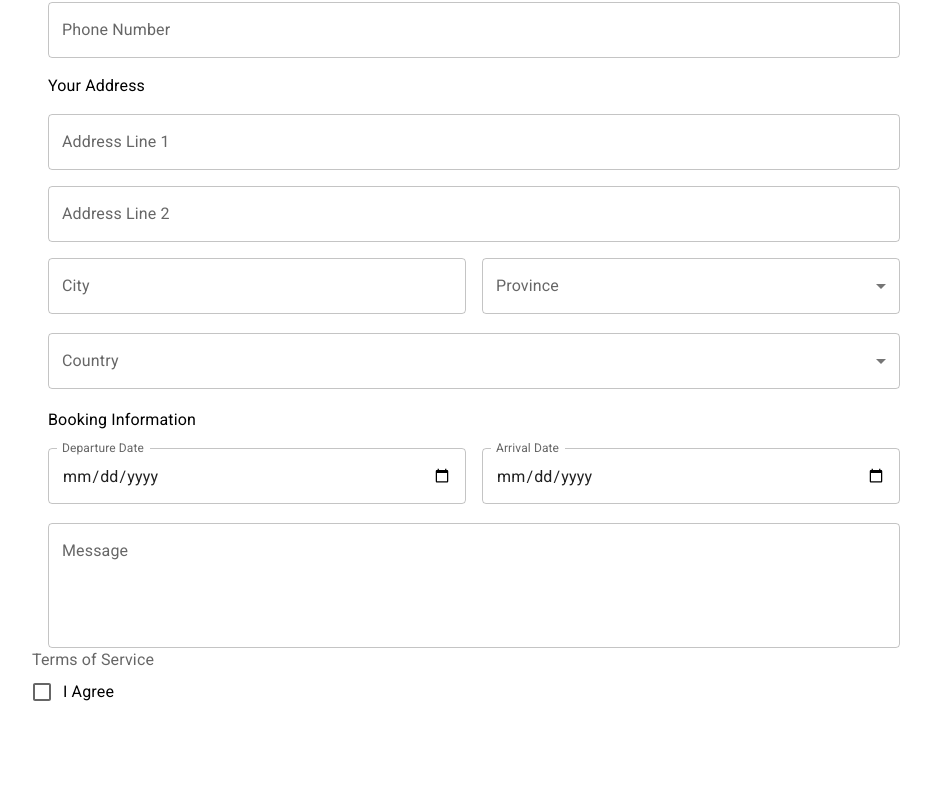
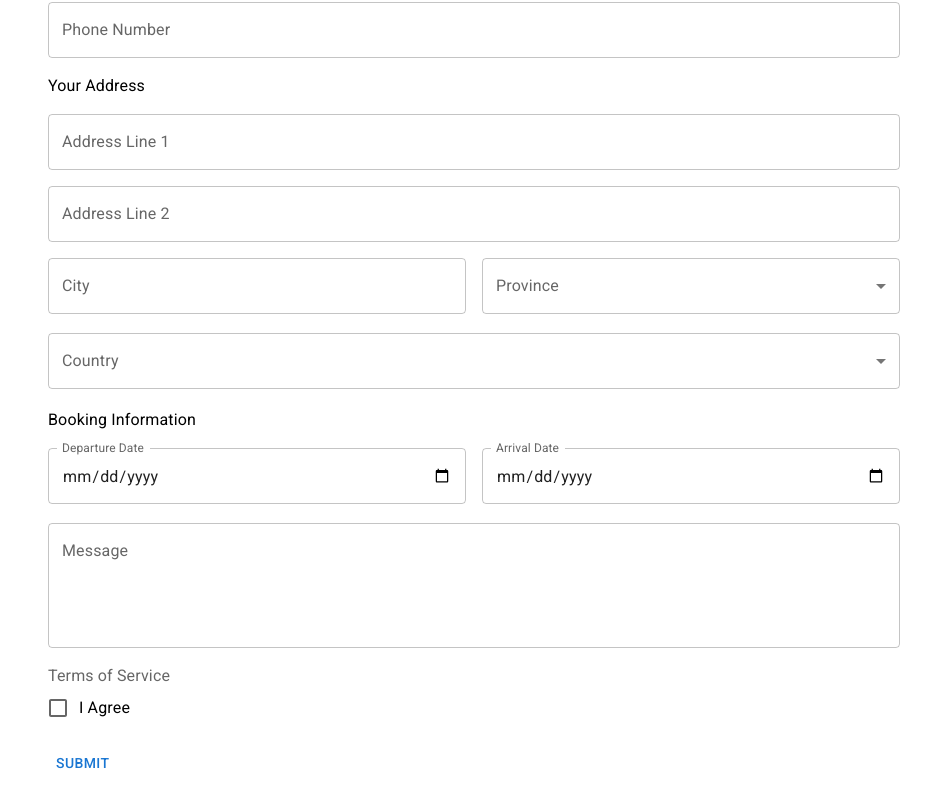
Before and after one commit to CJM1994/mui-formik, a React (Create React App) app: page / in a window 1280 px wide. Shown: the part 286-1092 px from the top of the page, without its empty margins (166-1097 px from the left). Before the commit the page ends 1063 px from the top, so only its background shows below. Built offline with nearby package versions, Linux system fonts and the light colour scheme.

Commit message:
add validation for termsAndService

```diff
--- a/src/App.tsx
+++ b/src/App.tsx
@@ -2,7 +2,13 @@
 /** @jsxRuntime classic */
 /** @jsx jsx */
 import { jsx, css } from "@emotion/react";
-import { Container, createTheme, Grid, Typography } from "@mui/material";
+import {
+  Button,
+  Container,
+  createTheme,
+  Grid,
+  Typography,
+} from "@mui/material";
 import { Formik, Form } from "formik";
 import * as Yup from "yup";
 import CheckboxWrapper from "./components/FormsUI/CheckboxWrapper";
@@ -83,6 +89,9 @@ const VALIDATION_SCHEMA = Yup.object().shape({
     "Please limit your message to a maximum of 500 characters",
     (value) => (value && value !== "" ? value.length <= 500 : true)
   ),
+  termsofService: Yup.boolean()
+    .oneOf([true], "The terms of service must be accepted to continue")
+    .required("The terms of service must be accepted to continue"),
 });
 
 const App = () => {
@@ -188,11 +197,16 @@ const App = () => {
                       rows={4}
                     />
                   </Grid>
-                  <CheckboxWrapper
-                    name="termsOfService"
-                    label="I Agree"
-                    legend="Terms of Service"
-                  />
+                  <Grid item xs={12}>
+                    <CheckboxWrapper
+                      name="termsOfService"
+                      label="I Agree"
+                      legend="Terms of Service"
+                    />
+                  </Grid>
+                  <Grid item xs={12}>
+                    <Button type="submit">Submit</Button>
+                  </Grid>
                 </Grid>
               </Form>
             </Formik>
--- a/src/components/FormsUI/CheckboxWrapper/index.tsx
+++ b/src/components/FormsUI/CheckboxWrapper/index.tsx
@@ -33,8 +33,11 @@ const CheckboxWrapper = ({
     onChange: handleChange,
   };
 
+  const errorText = meta.error && meta.touched ? meta.error : "";
+  const isError = meta.error && meta.touched ? true : false;
+
   return (
-    <FormControl>
+    <FormControl error={isError}>
       <FormGroup>
         <FormLabel component={"legend"}>{legend}</FormLabel>
         <FormControlLabel
```
